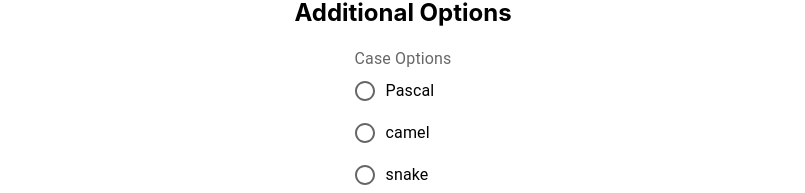
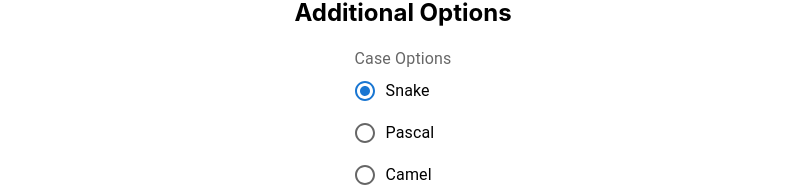
Before and after one commit to dukeydd/pwd-gen, a React (Create React App) app in the folder frontend/: page / in a window 1280 px wide. Shown: the part 738-931 px from the top of the page, without its empty margins (237-1042 px from the left). Built offline with nearby package versions, Linux system fonts and the light colour scheme; no server answers.

Commit message:
change between snake camel and pascal case

```diff
--- a/frontend/src/App.js
+++ b/frontend/src/App.js
@@ -68,6 +68,33 @@ function App() {
     }
   }, [words]);
 
+  const handleCase = (event) => {
+
+    let wordone = words.one
+    let wordtwo = words.two
+    let wordthree = words.three
+
+    switch(event.target.value) {
+      case "snake":
+        wordone = words.one.charAt(0).toLowerCase() + words.one.slice(1);
+        wordtwo = words.two.charAt(0).toLowerCase() + words.two.slice(1);
+        wordthree = words.three.charAt(0).toLowerCase() + words.three.slice(1);
+        break;
+      case "pascal":
+        wordone = words.one.charAt(0).toUpperCase() + words.one.slice(1);
+        wordtwo = words.two.charAt(0).toUpperCase() + words.two.slice(1);
+        wordthree = words.three.charAt(0).toUpperCase() + words.three.slice(1);
+        break;
+      case "camel":
+        wordone = words.one.charAt(0).toLowerCase() + words.one.slice(1);
+        wordtwo = words.two.charAt(0).toUpperCase() + words.two.slice(1);
+        wordthree = words.three.charAt(0).toUpperCase() + words.three.slice(1);
+        break;
+    }
+    setPasswd(wordone+wordtwo+wordthree)
+  };
+
+
   return (
     <div className="App">
       <h1> Password Generator </h1>
@@ -118,12 +145,14 @@ function App() {
           <FormLabel id="case-options-label">Case Options</FormLabel>
           <RadioGroup
             aria-labelledby="case-options-label"
-            defaultValue="Pascal"
+            defaultValue="snake"
             name="case-options-group"
+            onChange={handleCase}
           >
+            <FormControlLabel value="snake" control={<Radio />} label="Snake" />
             <FormControlLabel value="pascal" control={<Radio />} label="Pascal" />
-            <FormControlLabel value="camel" control={<Radio />} label="camel" />
-            <FormControlLabel value="snake" control={<Radio />} label="snake" />
+            <FormControlLabel value="camel" control={<Radio />} label="Camel" />
+
           </RadioGroup>
         </FormControl>
       </div>
```
